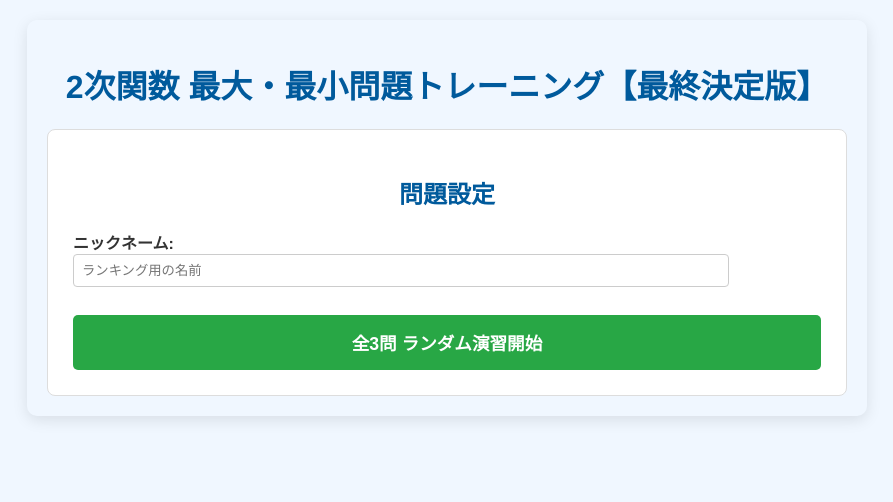
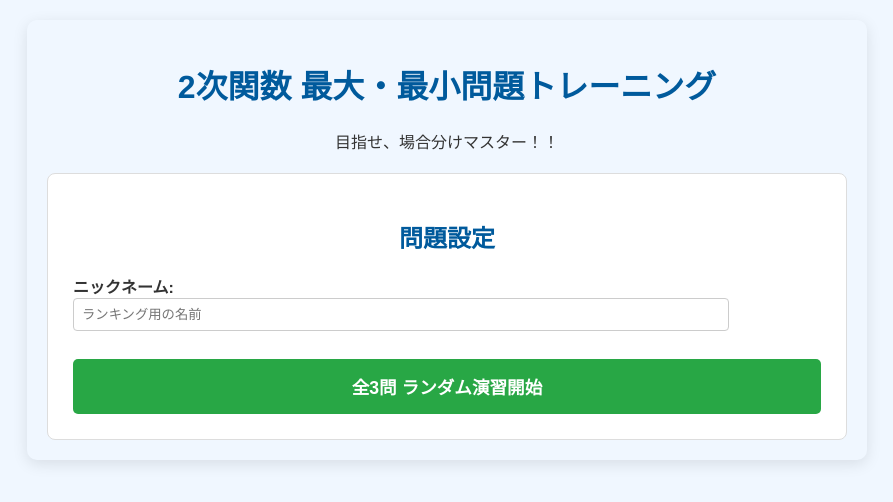
Before and after one commit to ts9460ts-source/maxmin2, a plain HTML site: page index.html in a window 1280 px wide. Shown: the whole page, without its empty margins (193-1086 px from the left). Drawn offline with nearby package versions, Linux system fonts and the light colour scheme.

Commit message:
Update index.html

```diff
--- a/index.html
+++ b/index.html
@@ -3,7 +3,7 @@
 <head>
     <meta charset="UTF-8">
     <meta name="viewport" content="width=device-width, initial-scale=1.0">
-    <title>2次関数 最大・最小問題トレーニング【最終決定版】</title>
+    <title>2次関数 最大・最小問題トレーニング</title>
     <style>
         body { font-family: 'Helvetica Neue', 'Arial', 'Hiragino Sans', 'Meiryo', sans-serif; background-color: #f0f7ff; color: #333; max-width: 800px; margin: 20px auto; padding: 20px; border-radius: 10px; box-shadow: 0 4px 15px rgba(0, 0, 0, 0.1); }
         h1, h2, h3 { text-align: center; color: #005a9c; }
@@ -27,7 +27,8 @@
     </style>
 </head>
 <body>
-    <h1>2次関数 最大・最小問題トレーニング【最終決定版】</h1>
+    <h1>2次関数 最大・最小問題トレーニング</h1>
+    <center><p>目指せ、場合分けマスター！！</p></center>
     <div class="timer hidden" id="timer-display">0.00</div>
     <div id="setup">
         <h2>問題設定</h2>
@@ -204,4 +205,5 @@
     <script src="https://polyfill.io/v3/polyfill.min.js?features=es6"></script>
     <script id="MathJax-script" async src="https://cdn.jsdelivr.net/npm/mathjax@3/es5/tex-mml-chtml.js"></script>
 </body>
+
 </html>
```
